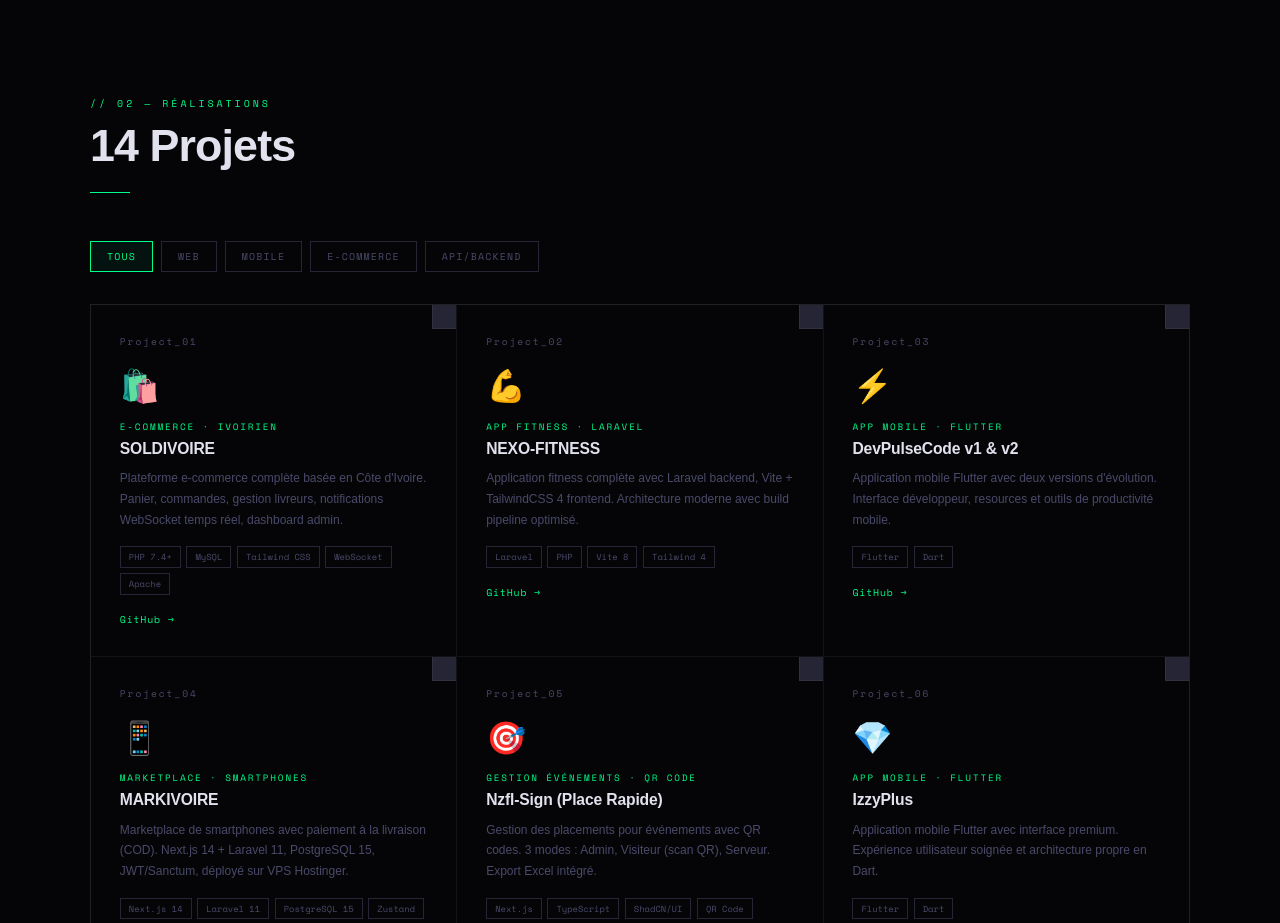
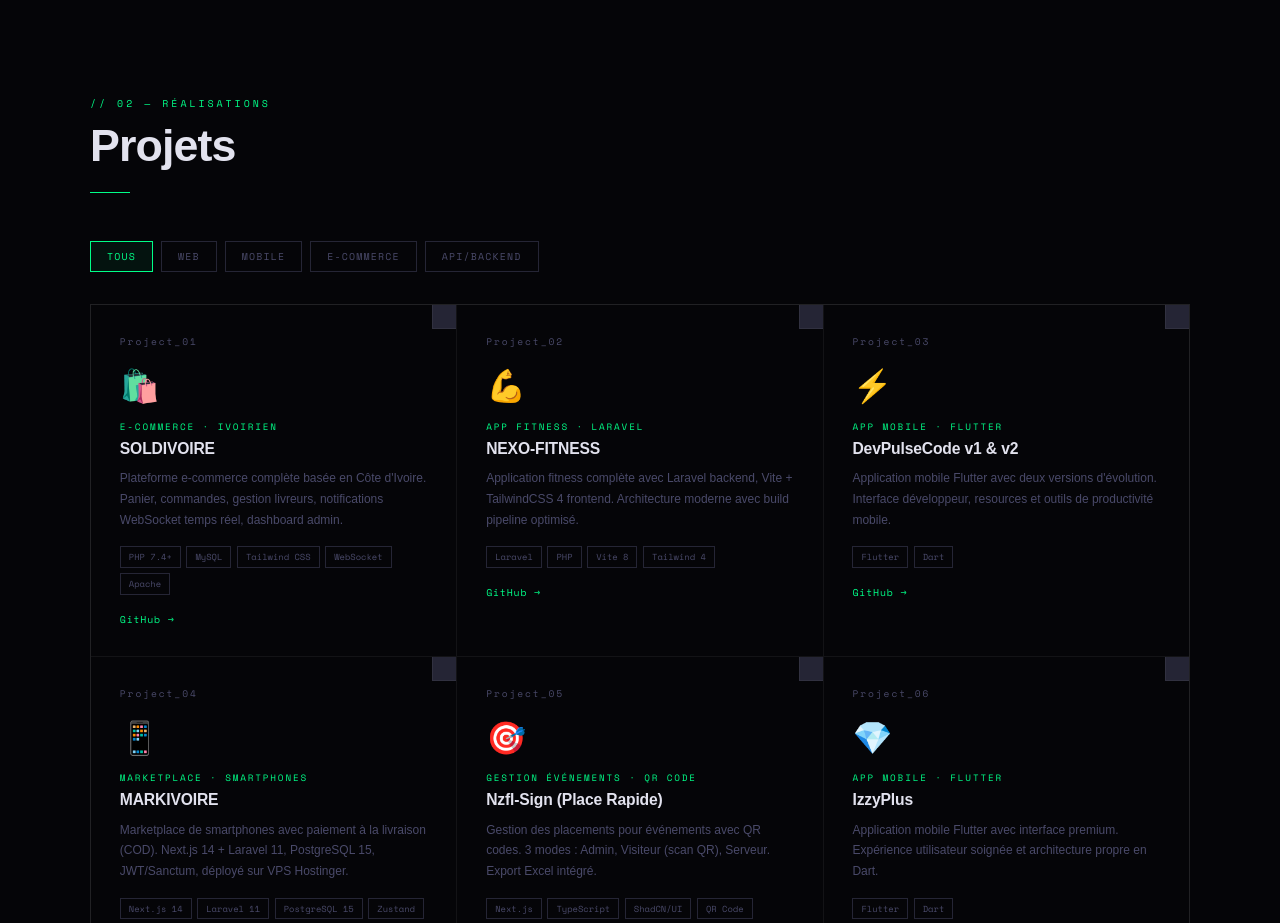
Before and after one commit to gasicidevshome/Oauttara-Yao-Sanhibou-Porfolio, a plain HTML site: page index.html in a window 1280 px wide. Shown: the part 1960-2883 px from the top of the page. Drawn offline with nearby package versions, Linux system fonts and the light colour scheme; a web font is replaced by a local one.

Commit message:
Update index.html

```diff
--- a/index.html
+++ b/index.html
@@ -327,7 +327,7 @@ footer{border-top:1px solid var(--border);padding:2rem 3rem;display:flex;justify
   <div class="mw">
     <div class="reveal">
       <div class="slabel">// 02 — réalisations</div>
-      <h2 class="stitle">14 Projets</h2>
+      <h2 class="stitle"> Projets</h2>
       <div class="sdiv"></div>
     </div>
     <div class="filter-bar reveal" id="filter-bar">
```
